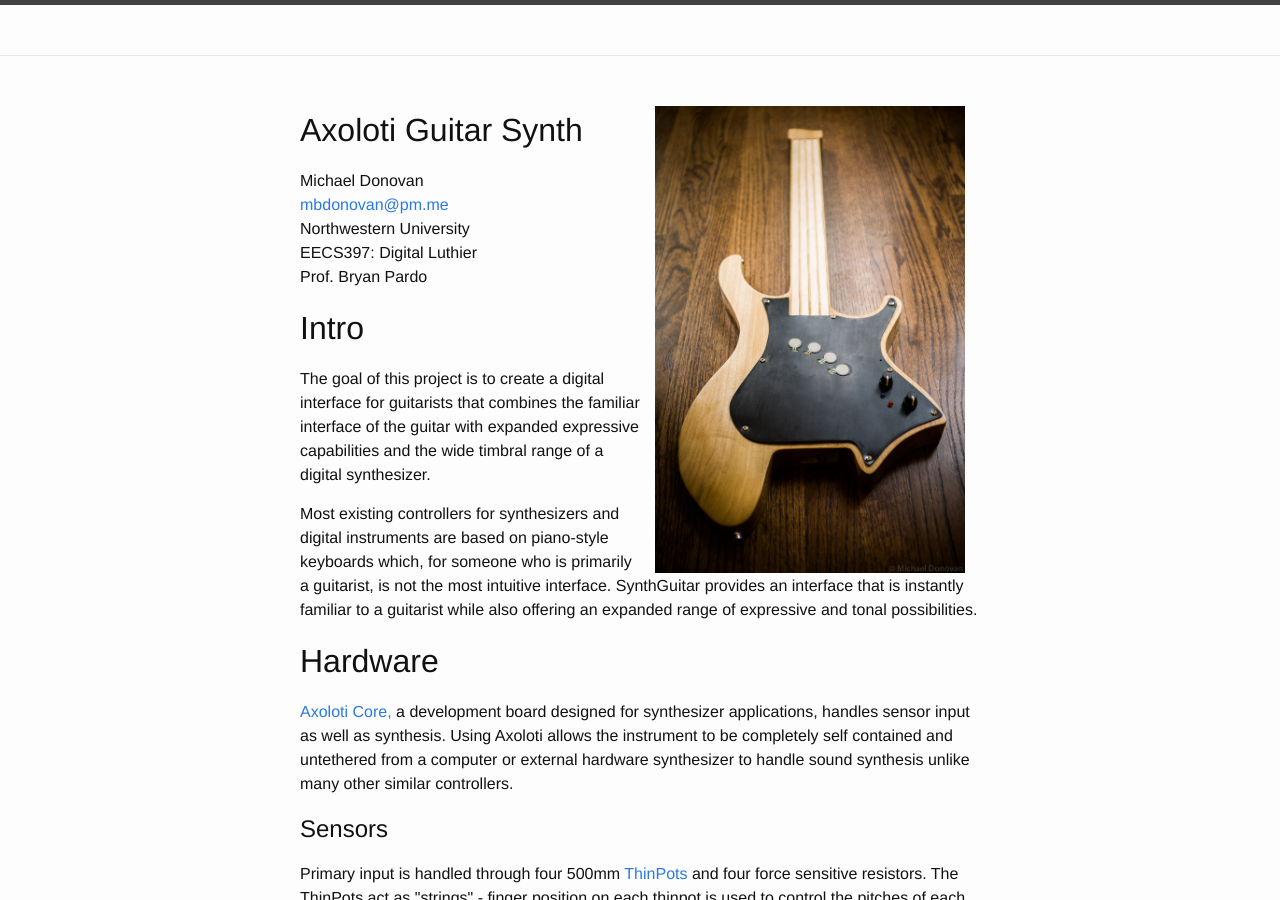
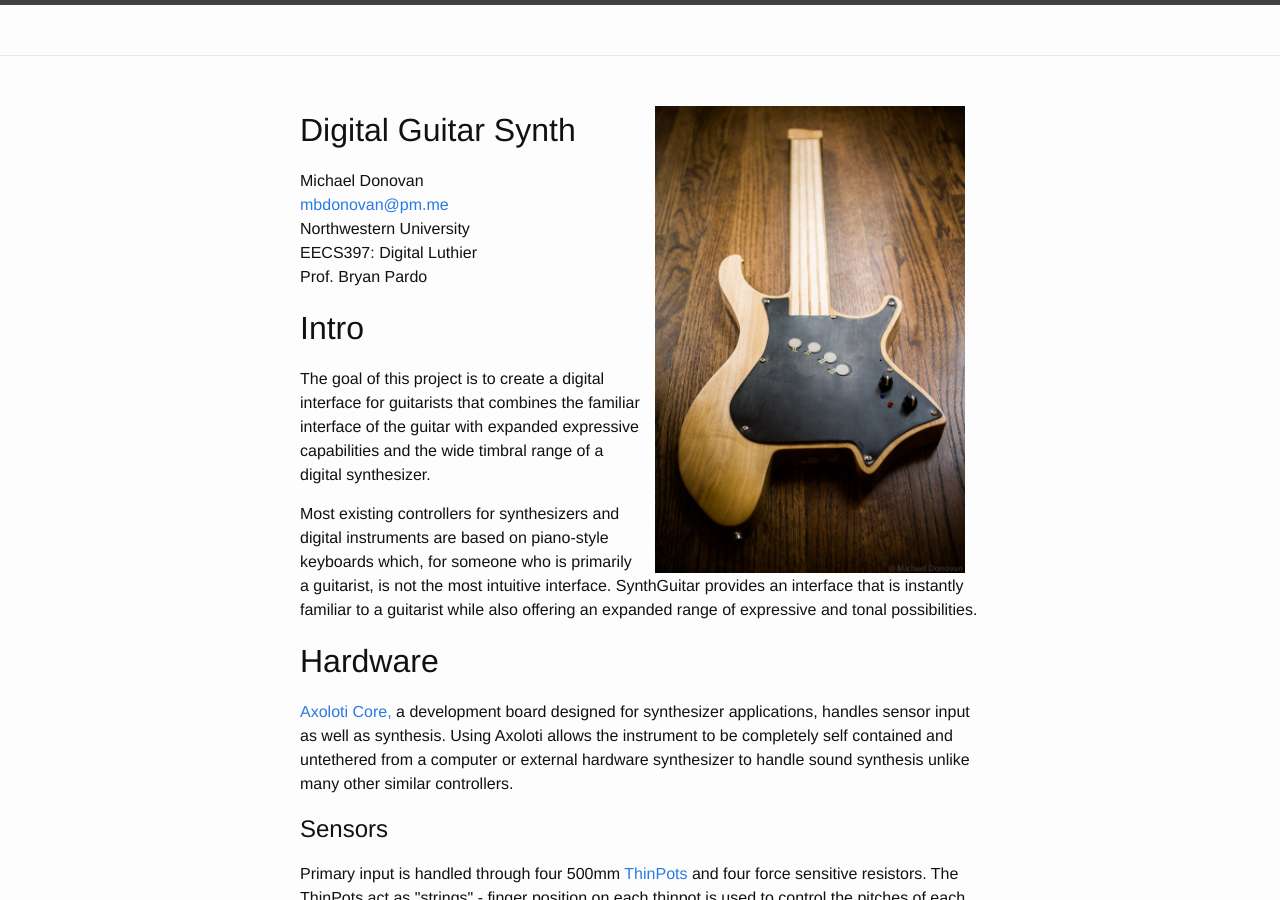
Before and after one commit to michaeldonovan/SynthGuitar, a Jekyll site: the page built from docs/index.html, in a window 1280 px wide and 900 px high. Built offline with Jekyll 4.4.1, drawn with Linux system fonts in a browser that asks for light colours; comment, search, counter and statistics services are not loaded.

Commit message:
Update index.html

```diff
--- a/docs/index.html
+++ b/docs/index.html
@@ -8,7 +8,7 @@
     <img src="assets/photography/gallery/synthguitar14.jp-664x1000.jpg" , width="50%" , style="padding: 0 15px; float: right;">
 </p>
 <p style="margin-top: 20px;"> </p>
-<h1 id="title">Axoloti Guitar Synth</h1>
+<h1 id="title">Digital Guitar Synth</h1>
 <ul class="contact-list">
     <li>Michael Donovan</li>
     <li>
```
